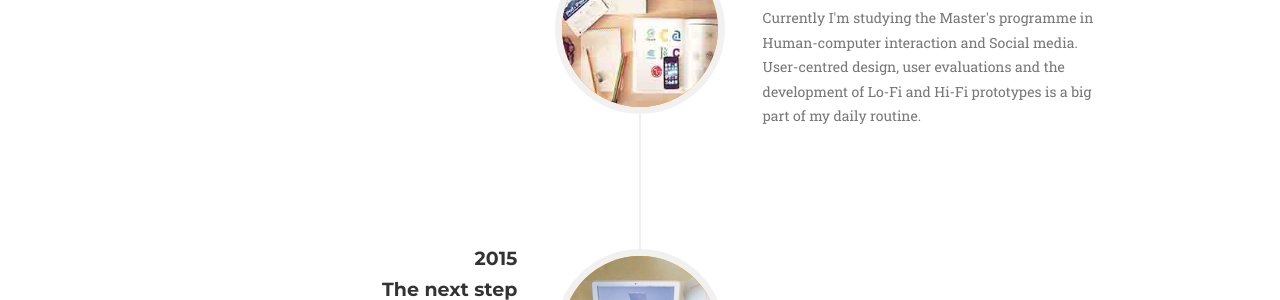
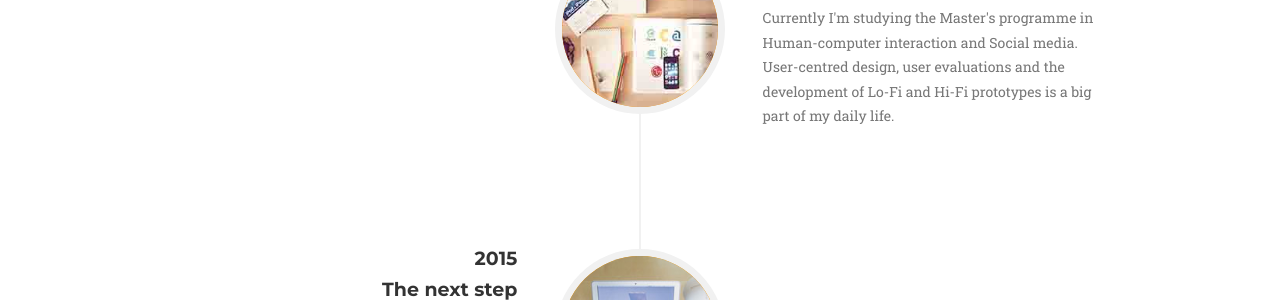
Before and after one commit to Adamsjoberg/Adamsjoberg.github.io, a Jekyll site: the page built from index.html, in a window 1280 px wide and 900 px high, scrolled down 2336 px. Shown: the part 252-552 px from the top of the window. Built offline with Jekyll 4.4.1, drawn with Linux system fonts in a browser that asks for light colours; some web fonts are replaced.

Commit message:
about text change

```diff
--- a/_includes/about.html
+++ b/_includes/about.html
@@ -34,7 +34,7 @@
                                     <h4 class="subheading">User-centred design</h4>
                                 </div>
                                 <div class="timeline-body">
-                                    <p class="text-muted">Currently I'm studying the Master's programme in Human-computer interaction and Social media. User-centred design, user evaluations and the development of Lo-Fi and Hi-Fi prototypes is a big part of my daily routine.</p>
+                                    <p class="text-muted">Currently I'm studying the Master's programme in Human-computer interaction and Social media. User-centred design, user evaluations and the development of Lo-Fi and Hi-Fi prototypes is a big part of my daily life.</p>
                                 </div>
                             </div>
                         </li>
```
